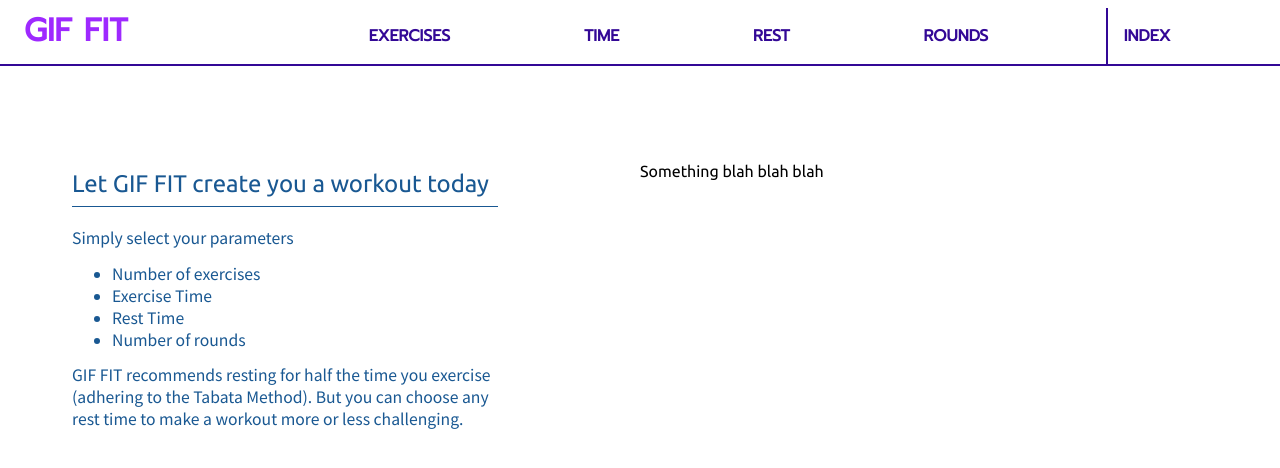
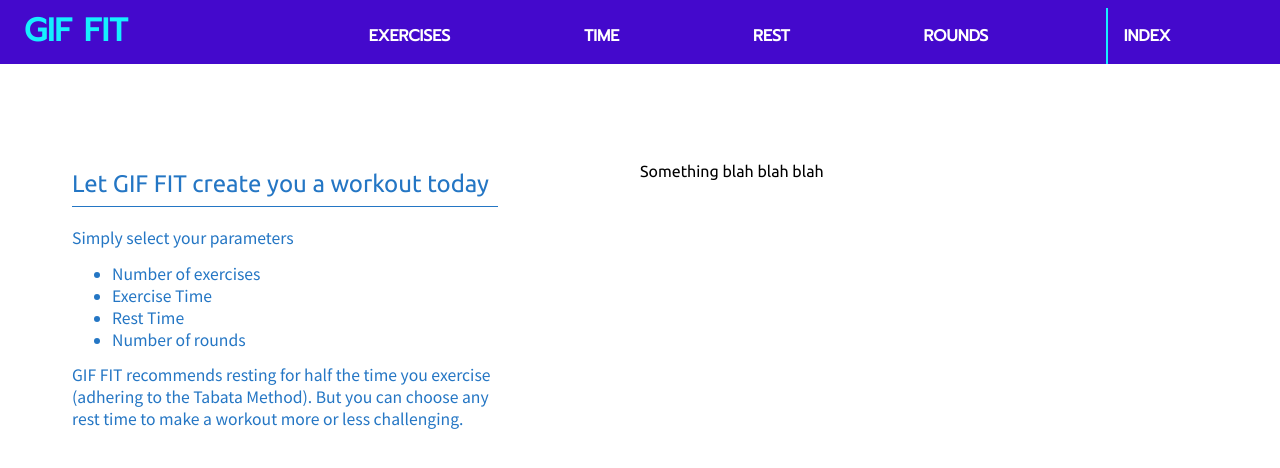
Before and after one commit to jamesncox/gif-fit-2.0, a React (Create React App) app: page / in a window 1280 px wide. Shown: the top 468 px of the page. Built offline with nearby package versions, Linux system fonts and the light colour scheme.

Commit message:
Update App.css and TopNav.css colors

```diff
--- a/src/stylesheets/App.css
+++ b/src/stylesheets/App.css
@@ -20,13 +20,13 @@
   --off-white: rgb(245, 245, 245);
 
   /* purples */
-  --purple-pink: rgb(158, 41, 255);
-  --dark-purple: rgb(51, 8, 150);
+  --dark-purple: rgb(68, 9, 204);
   --dark-purple-50-opacity: rgba(51, 8, 150, 0.5);
   --medium-purple: rgb(133, 104, 201);
 
   /* blues */
-  --blue: #195892;
+  --sea-blue: rgb(22, 239, 255);
+  --blue: #2476c4;
 
   /* transition */
  --theme-transition: background-color .4s ease-in-out, color .4s ease-in-out;
--- a/src/stylesheets/TopNav.css
+++ b/src/stylesheets/TopNav.css
@@ -1,15 +1,16 @@
 /* Navbar container */
 .top-nav {
-    background-color: white;
+    background-color: var(--dark-purple);
+    color: white;
     overflow: hidden;
     font-family: var(--prompt);
-    border-bottom: 2px solid var(--dark-purple);
+    border-bottom: 2px solid var(--white);
 }
 
 /* GIF FIT header */
 .title {
     float: left;
-    color: var(--purple-pink);
+    color: var(--sea-blue);
     margin-top: 30px;
     margin-bottom: -1rem;
     margin-left: 2rem;
@@ -29,10 +30,10 @@
     margin-top: 2rem;
     font-size: 1rem;
     font-weight: bold;
-    color: var(--dark-purple);
+    color: var(--white);
     padding: 1rem 1rem;
     text-decoration: none;
-    border-left: 2px solid var(--dark-purple);
+    border-left: 2px solid var(--sea-blue);
 }
 
 /* The dropdown container */
@@ -49,7 +50,7 @@
     font-weight: bold;
     border: none;
     outline: none;
-    color: var(--dark-purple);
+    color: var(--white);
     padding: 1rem 1rem;
     background-color: inherit;
     font-family: inherit;
@@ -58,8 +59,8 @@
 
 /* Add a red background color to navbar links on hover */
 .top-nav a:hover, .dropdown:hover .dropbtn {
-    background-color: var(--dark-purple);
-    color: var(--white);
+    background-color: var(--sea-blue);
+    color: var(--dark-purple);
     border-top-left-radius: 5px;
     border-top-right-radius: 5px;
 }
@@ -72,7 +73,7 @@
     min-width: 160px;
     box-shadow: var(--black-shadow);
     z-index: 1;
-    border: solid 2px var(--dark-purple);
+    border: solid 2px var(--white);
     border-bottom-left-radius: 10px;
     border-bottom-right-radius: 10px;
 }
@@ -80,7 +81,7 @@
 /* Links inside the dropdown */
 .dropdown-content a {
     float: none;
-    color: var(--black);
+    color: var(--dark-purple);
     padding: 12px 16px;
     text-decoration: none;
     display: block;
```
